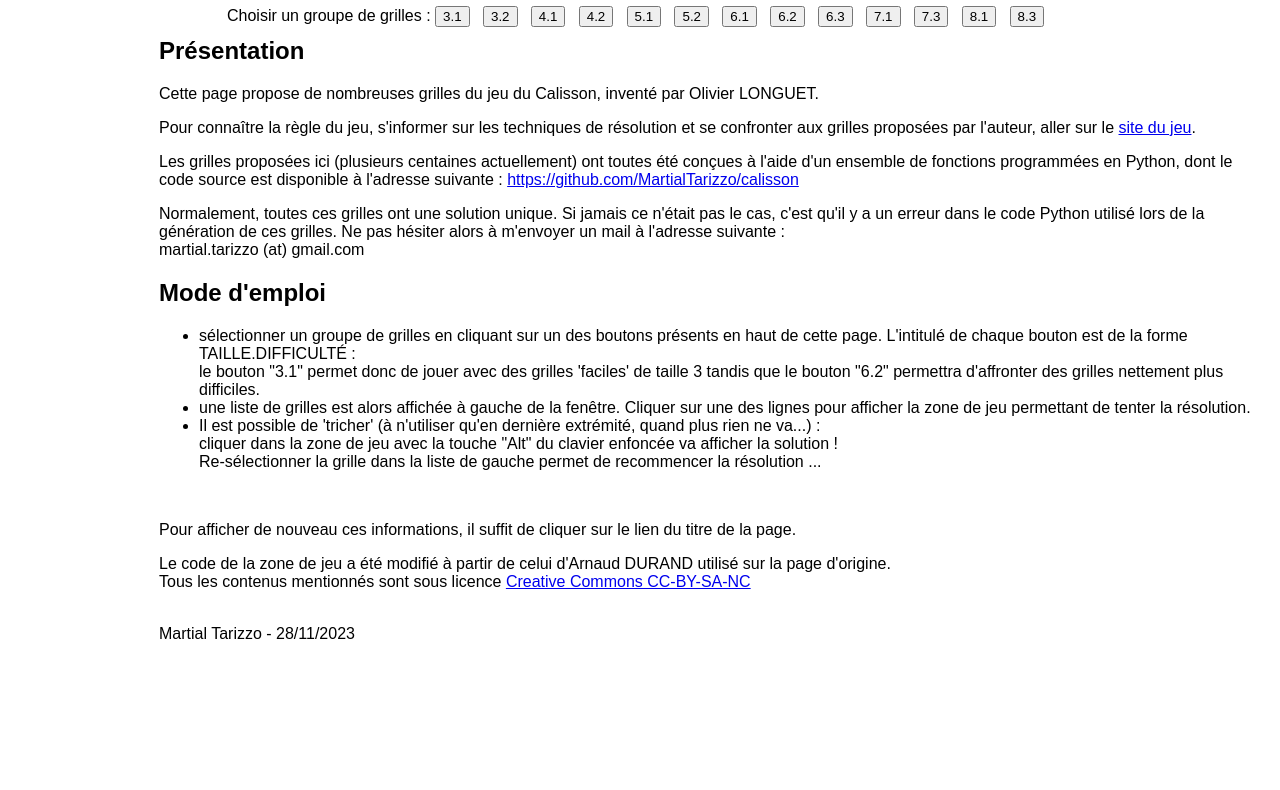
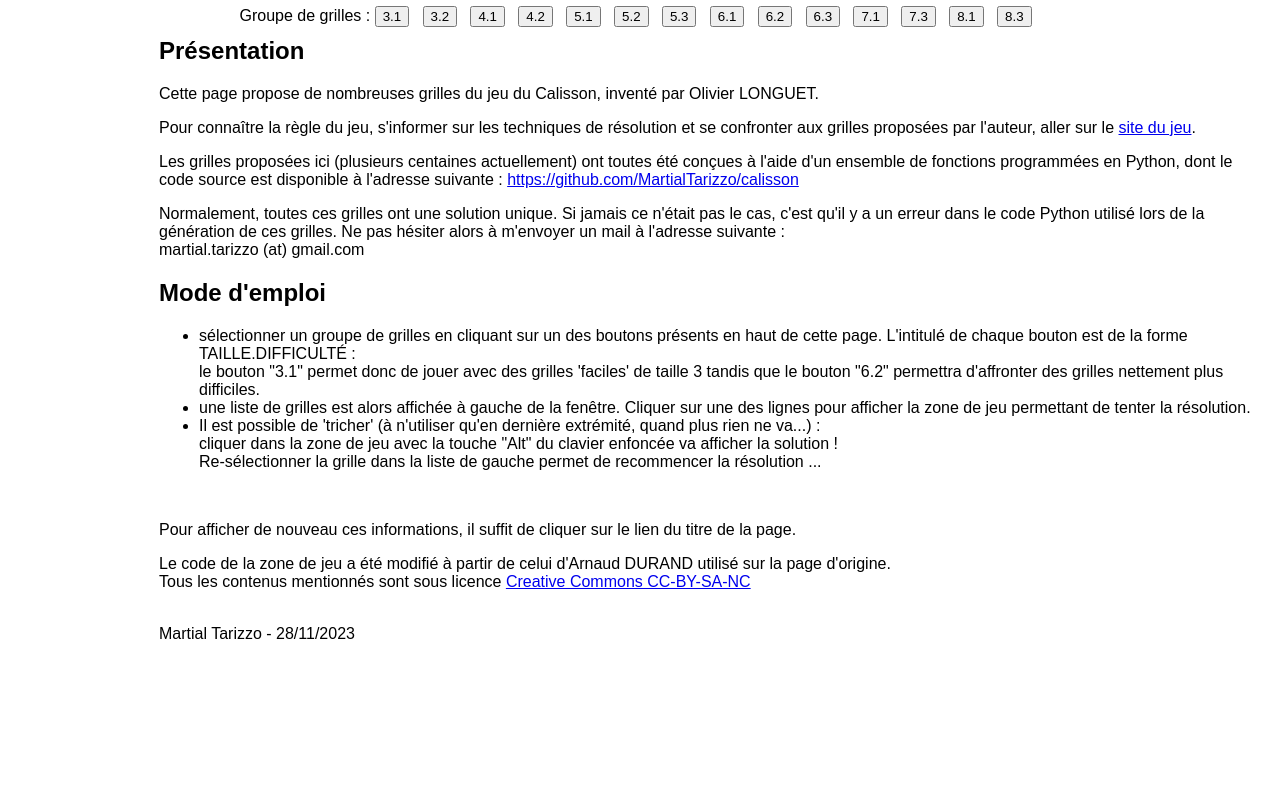
Before and after one commit to MartialTarizzo/testCalisson, a plain HTML site: page index.html in a window 1280 px wide. Shown: the part 62-852 px from the top of the page. Drawn offline with Linux system fonts and the light colour scheme.

Commit message:
ajout des grilles 5.3

```diff
--- a/index.html
+++ b/index.html
@@ -12,6 +12,7 @@
   <script src="enigmes_4_2.js" defer=""></script>
   <script src="enigmes_5_1.js" defer=""></script>
   <script src="enigmes_5_2.js" defer=""></script>
+  <script src="enigmes_5_3.js" defer=""></script>
   <script src="enigmes_6_1.js" defer=""></script>
   <script src="enigmes_6_2.js" defer=""></script>
   <script src="enigmes_6_3.js" defer=""></script>
@@ -54,13 +55,14 @@
   <div width="100%">
     <h1 class="mainTitle">Jeu du Calisson : <a href="index.html">des grilles pour s'entraîner</a> </h1>
     <div class="groupButtons">
-      Choisir un groupe de grilles :
+      Groupe de grilles :
       <input type="button" value="3.1" onclick="fillAnchors('3_1')"/> &nbsp;
       <input type="button" value="3.2" onclick="fillAnchors('3_2')"/> &nbsp;
       <input type="button" value="4.1" onclick="fillAnchors('4_1')"/> &nbsp;
       <input type="button" value="4.2" onclick="fillAnchors('4_2')"/> &nbsp;
       <input type="button" value="5.1" onclick="fillAnchors('5_1')"/> &nbsp;
       <input type="button" value="5.2" onclick="fillAnchors('5_2')"/> &nbsp;
+      <input type="button" value="5.3" onclick="fillAnchors('5_3')"/> &nbsp;
       <input type="button" value="6.1" onclick="fillAnchors('6_1')"/> &nbsp;
       <input type="button" value="6.2" onclick="fillAnchors('6_2')"/> &nbsp;
       <input type="button" value="6.3" onclick="fillAnchors('6_3')"/> &nbsp;
```
Also changed, not shown: enigmes_5_3.js (added, +52 -0 lines).
